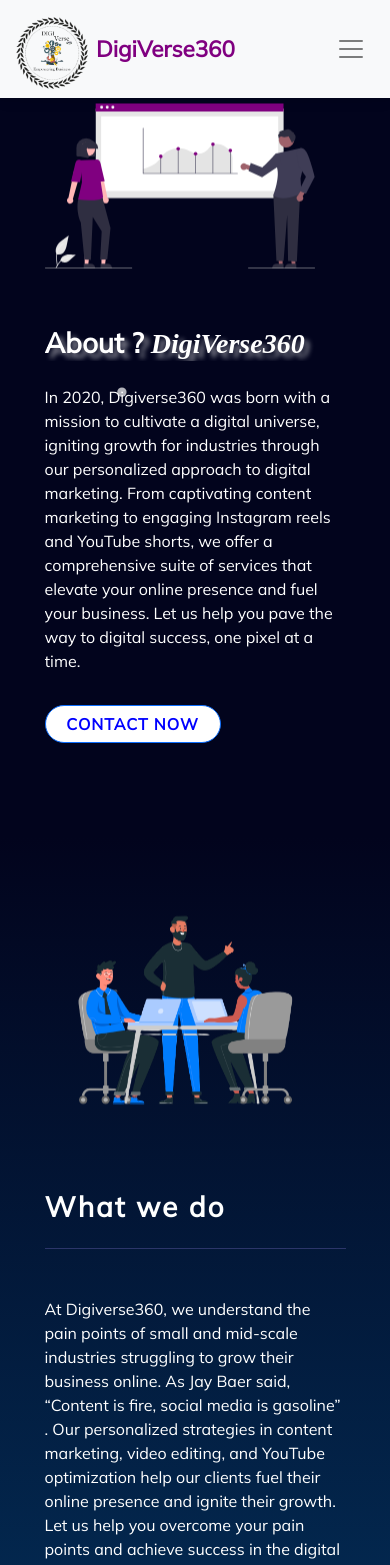
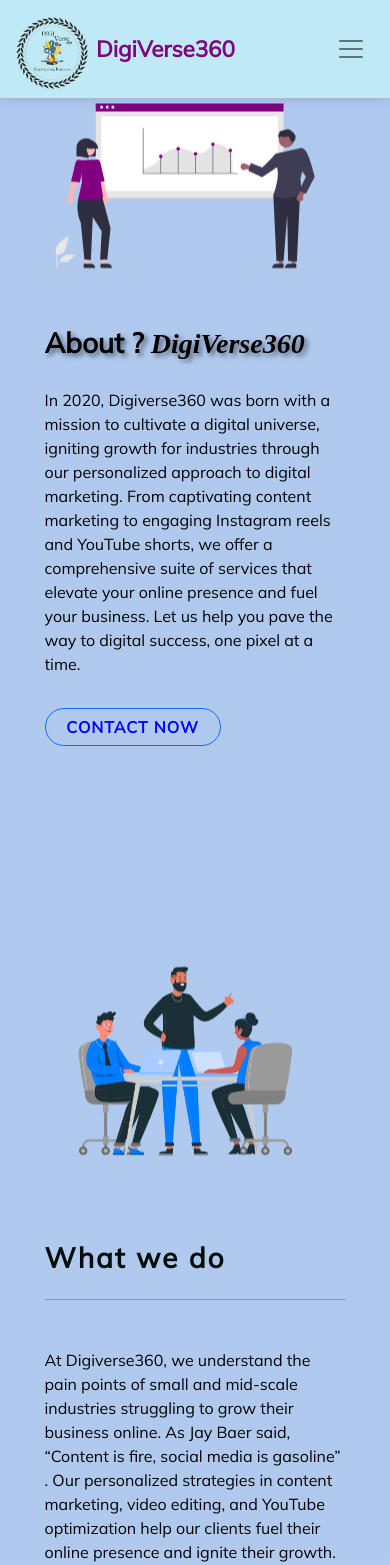
Before and after one commit to rajkishorepatra/digiverse, a React (Create React App) app: page /about in a window 390 px wide. Shown: the top 1565 px of the page. Built offline with nearby package versions, Linux system fonts and the light colour scheme; a web font is replaced by a local one.

Commit message:
Revamp to light mode

```diff
--- a/src/components/Buynow.jsx
+++ b/src/components/Buynow.jsx
@@ -10,7 +10,7 @@
       exit={{ opacity: 0 }}
     >
       <div>
-        <h1 className=" paymentheader text-center text-white mb-0" style={{marginTop:'10rem'}}  >
+        <h1 className=" paymentheader text-center mb-0" style={{marginTop:'10rem'}}  >
           <strong> Payment Options </strong>{" "}
           <hr className="container" style={{ width: "30%" }} />{" "}
         </h1>
--- a/src/components/Common.jsx
+++ b/src/components/Common.jsx
@@ -19,7 +19,7 @@
                     {props.pagedesc}
                   </p>
                   <div className="mt-3"></div>
-                  <NavLink to={props.visit} className="btn btn-outline-primary">
+                  <NavLink to={props.visit} className="btn btn-outline-primary mb-5">
                    <strong> {props.btname} </strong>
                   </NavLink>
                 </div>
--- a/src/components/Courses.jsx
+++ b/src/components/Courses.jsx
@@ -32,9 +32,9 @@
         btname="Buy Now"
         pagedesc="DIGIVERSE360 provides digital marketing courses on a variety of topics to students of all ability levels. The courses teach significant digital marketing skills and knowledge, with the potential of certification upon completion. Beginners to expert learners who desire to broaden their knowledge and abilities are among our target students. Our courses are distinguished by their distinct and valuable approach to digital marketing education."
       />
-        <h1 className="soon text-white"><strong>Coming <span className="blink text-warning"> Soon!</span></strong></h1>
+        <h1 className="soon"><strong>Coming <span className="blink text-primary"> Soon!</span></strong></h1>
 
-      <h1 className="courseheader container-fluid text-white text-center">
+      <h1 className="courseheader container-fluid text-center">
       <strong>Course Modules :</strong> <hr />
           </h1>
     </div>
--- a/src/components/Loader.jsx
+++ b/src/components/Loader.jsx
@@ -1,5 +1,5 @@
 import React from 'react'
-import loaderImg from '../images/loader.gif';
+import loaderImg from '../images/loader2.gif';
 
 const Loader = () => {
   return (
--- a/src/components/MyParticles.jsx
+++ b/src/components/MyParticles.jsx
@@ -30,7 +30,7 @@
                 value: "transparent",
             },
         },
-        fpsLimit: 120,
+        fpsLimit: 90,
         interactivity: {
             events: {
                 onClick: {
@@ -55,13 +55,13 @@
         },
         particles: {
             color: {
-                value: "#fff",
+                value: "#000",
             },
             links: {
-                color: "#fff",
+                color: "#000",
                 distance: 150,
                 enable: true,
-                opacity: 0.5,
+                opacity: 0.2,
                 width: 1,
             },
             collisions: {
@@ -82,7 +82,7 @@
                     enable: true,
                     area: 2000,
                 },
-                value: 17,
+                value: 9,
             },
             opacity: {
                 value: 0.7,
--- a/src/components/Navbar.jsx
+++ b/src/components/Navbar.jsx
@@ -8,7 +8,7 @@
   const toggleNavbar = () => setCollapsed(!collapsed);
 
   return (
-    <nav className="navbar navbar-expand-lg navbar-light bg-light fixed-top">
+    <nav className="navbar navbar-expand-lg navbar-light fixed-top">
       <div className="container-fluid">
         <NavLink className="navbar-brand" to="/">
           <img
--- a/src/components/Refundpolicy.jsx
+++ b/src/components/Refundpolicy.jsx
@@ -29,7 +29,7 @@
                     for services already provided or completed. Furthermore, no
                     refunds will be issued for any third-party fees or expenses
                     made on your behalf. <br /> <br /> ➣ If you want to seek a refund, please
-                    contact us at <span className="text-warning" >digiverse18@gmail.com</span> and provide us with
+                    contact us at <span className="text-primary" >digiverse18@gmail.com</span> and provide us with
                     the specifics of your purchase as well as the reason for
                     your request. Our staff will analyse your inquiry and get
                     back to you as soon as possible. We have the right to change
--- a/src/index.css
+++ b/src/index.css
@@ -20,7 +20,8 @@
   justify-content: center;
   align-items: center;
   height: 100vh;
-  background-image: linear-gradient(to bottom, #02041d 100%, #04619f);
+  background-color: #82aae3;
+  /* background-image: linear-gradient(to bottom, #02041d 100%, #04619f); */
 }
 
 .loader {
@@ -92,8 +93,8 @@
 .refundheader{
   overflow: hidden;
   font-weight: 700;
-  color: rgb(255, 255, 255) !important;
-  text-shadow: 5px 5px 6px rgba(250, 250, 250, 0.359);
+  color: rgb(0, 0, 0) !important;
+  text-shadow: 3px 3px 5px rgba(0, 0, 0, 0.518) !important;
 }
 .herocontainer{
   margin-top: 9rem !important;
@@ -111,6 +112,7 @@
 
 
 .navbar{
+  background-color: #BFEAF5 !important;
   padding: 0 !important;
   z-index: 9999 !important;
   position: fixed !important;
@@ -141,12 +143,16 @@
 
 
 .bgback{
-  background-image: linear-gradient(to bottom, #02041d 65%, #04619f);
+  /* background-image: linear-gradient(to bottom, #82aae3 65%, #EAFDFC); */
+  background-image: linear-gradient(to bottom, #82aae3a2 54%, #EAFDFC);
 }
+
+/* baaki sab header */
+
 .homesechead{
   overflow: hidden;
   /* margin-top: -10rem !important; */
-  color: rgb(254, 255, 255);
+  color: rgb(0, 11, 11);
   letter-spacing: 2px;
 }
 .homesechead hr{
@@ -178,8 +184,10 @@
 .navbar a:hover {
   color: #3498db !important;
 }
+/* digiverse360 wala header */
+
 .brand-name {
-  color: #ffffff;
+  color: #070000;
   font-family: 'Alegreya SC', serif !important;
   font-style:italic;
 }
@@ -199,16 +207,18 @@
 .plansegment img{
   width: 30%;
 }
+/* top wala header */
 .mainheader {
   /* margin-top: 10rem !important; */
   overflow: hidden;
   font-weight: 700;
-  color: rgb(255, 255, 255) !important;
-  text-shadow: 5px 5px 6px rgba(250, 250, 250, 0.359);
+  color: rgb(0, 0, 0) !important;
+  text-shadow: 3px 3px 5px rgba(0, 0, 0, 0.518) !important;
 }
+/* bada wala header ka content */
 .subheader {
   overflow-y: hidden;
-  color: #ffffff;
+  color: #000;
 }
 .btn-outline-primary {
   padding: 10px 30px;
@@ -218,7 +228,7 @@
   outline: #ffffff !important;
   border-radius: 50px !important;
   transition: all 0.5s ease !important;
-background-color: #fff !important;
+background-color: transparent !important;
   color: blue !important;
 }
 
@@ -233,40 +243,10 @@
   font-weight: 900!important;
   background-color: #fff !important;
 }
-
+/* chota header sab ka content */
 .content{
-  color: rgb(255, 255, 255);
+  color: rgb(0, 0, 0);
 }
-
-/* .carousel{
-  width: 600px;
-  height: 360px;
-  margin: auto;
-  background-color: #040a48;
-  z-index: 1 !important;
-}
-.carousel-control-prev{
-  height: 300px;
-}
-.carousel-control-next{
-  height: 300px;
-}
-.carousel .carousel-control-prev-icon{
-  visibility: hidden;
-}
-
-.carousel:hover .carousel-control-prev-icon{
-  visibility: visible;
-}
-.carousel .carousel-control-next-icon{
-  visibility: hidden;
-}
-
-.carousel:hover .carousel-control-next-icon{
-  visibility: visible;
-} */
-
-
 
 
 .image-fluid {
@@ -282,34 +262,41 @@
   animation: mover .6s infinite alternate-reverse both;
 }
 .card {
-  border: 3px solid rgba(15, 52, 233, 0.54) !important;
+  border: 3px solid rgba(15, 51, 233, 0.953) !important;
   margin: 0px !important;
   height: 33rem !important;
   background: transparent !important;
-  color: #fff !important;
+  color: #000000 !important;
   scale: 0.9;
 }
 
+
+/* Experience wala header */
 .exphead{
-  color: turquoise;
-}
-.tagline{
-  color: rgb(166, 144, 255);
+  color: rgb(0, 4, 4);
 }
 
+/*
+saara tagline */
 
+.tagline{
+  color: rgb(19, 2, 86);
+}
+
+/* Contact page ka header */
 .contactheader{
   overflow: hidden;
   text-align: center;
   margin-top: 7rem;
   margin-bottom: -2rem;
-  color: turquoise;
+  color: rgb(0, 0, 0);
 }
 .courseheader{
  margin-top: 2rem;
+ color: #000 !important;
 }
 .coursetopic{
-  color: #fff;
+  color: #000000;
   margin-bottom: -2rem;
   letter-spacing: 1px;
 }
@@ -324,12 +311,13 @@
 }
 
 .coursecontent{
-  color: turquoise;
+  color: rgb(0, 0, 0);
   padding-bottom: 1rem;
   font-style: italic;
 }
 .soon{
   padding-left: 8.5rem !important;
+  color: #000 !important;
 }
 .card:hover {
   cursor: pointer;
@@ -341,7 +329,7 @@
 
 form {
   padding: 15px !important;
-  border: .5px solid rgb(0, 68, 255) !important;
+  border: .5px solid rgb(3, 16, 41) !important;
   background-color: #7c58e600;
   border-radius: 3%;
   margin-bottom: 3rem !important;
@@ -352,10 +340,10 @@
   outline: none;
 }
 label{
-  color: whitesmoke;
+  color: rgb(4, 0, 0);
 }
 #emailHelp{
-  color: #ffffff78;
+  color: #00000078;
 }
 .imgarea{
   display: flex;
@@ -452,7 +440,7 @@
 }
 .thirdimg{
   padding: 0!important;
-  opacity: 0.7;
+  opacity: 1;
   width: 100% !important;
   margin-top: -2rem !important;
 }
@@ -506,6 +494,10 @@
   }
 }
 @media (max-width: 426px) {
+  .mainheader{
+    text-shadow: 3px 3px 5px rgba(0, 0, 0, 0.518) !important;
+    padding-bottom: 3px;
+  }
   .textwrap p{
     width: 20rem !important
 
@@ -612,9 +604,6 @@
   height: 33rem !important;
   scale: 1 !important;
 }
-.mainheader{
-  text-shadow: 5px 5px 5px rgba(250, 250, 250, 0.288);
-}
 .certcont{
   flex-direction: column !important;
   justify-content: center;
@@ -642,7 +631,9 @@
   transform: translate(-15px,20px);
 }
 .bgback{
-  background-image: linear-gradient(to bottom, #02041d 30%, #04619f);
+  /* background-image: linear-gradient(to bottom, #02041d 30%, #04619f); */
+  background-image: linear-gradient(to bottom, #82aae3a2 54%, #EAFDFC);
+
 }
 
  .courseimg{
@@ -653,7 +644,8 @@
   opacity: 1;
 }
 .mainheader{
-  text-shadow: 5px 5px 5px rgba(250, 250, 250, 0.526);
+  text-shadow: 3px 3px 5px rgba(0, 0, 0, 0.518) !important;
+  padding-bottom: 3px;
 }
 body{
   font-family: "Mulish", sans-serif !important;
```
Also changed, not shown: src/components/Contact.jsx (+5 -5 lines), src/components/Terms.jsx (+8 -8 lines), public/manifest.json, src/images/loader2.gif (added).
